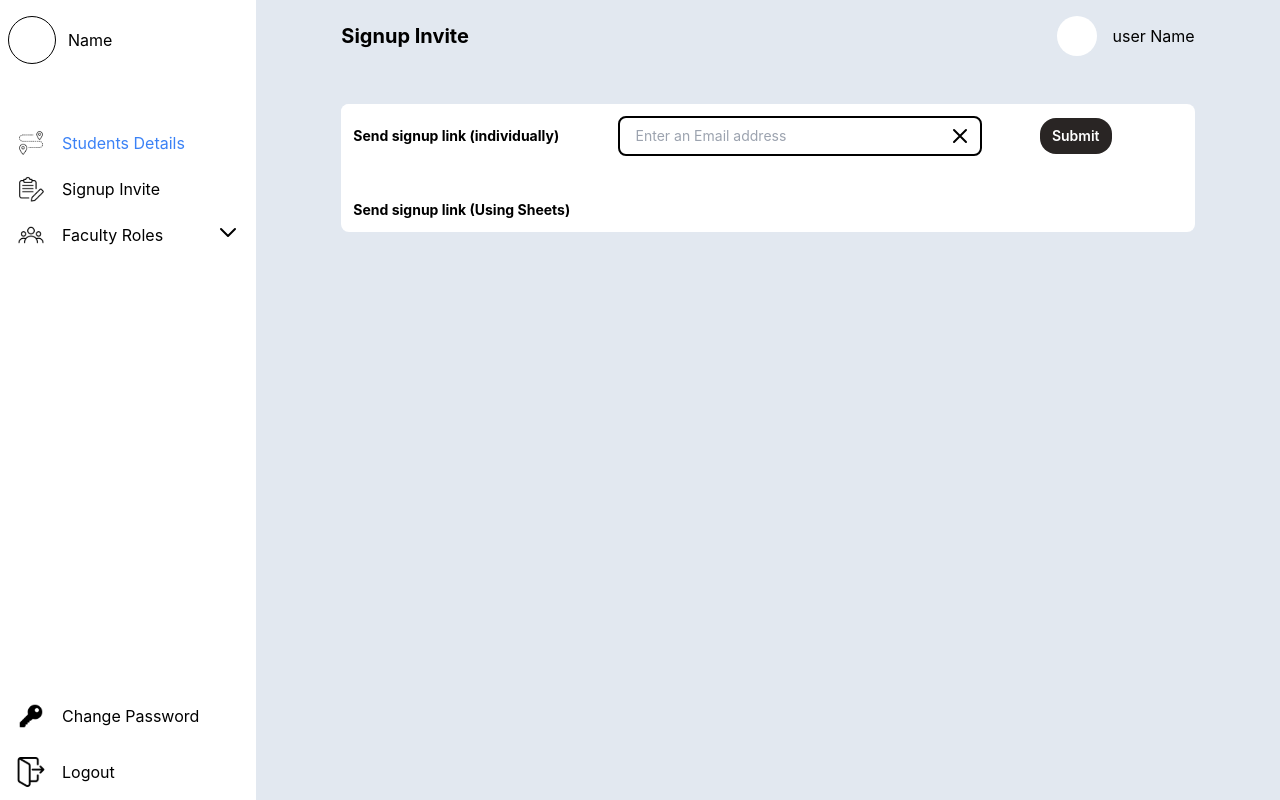
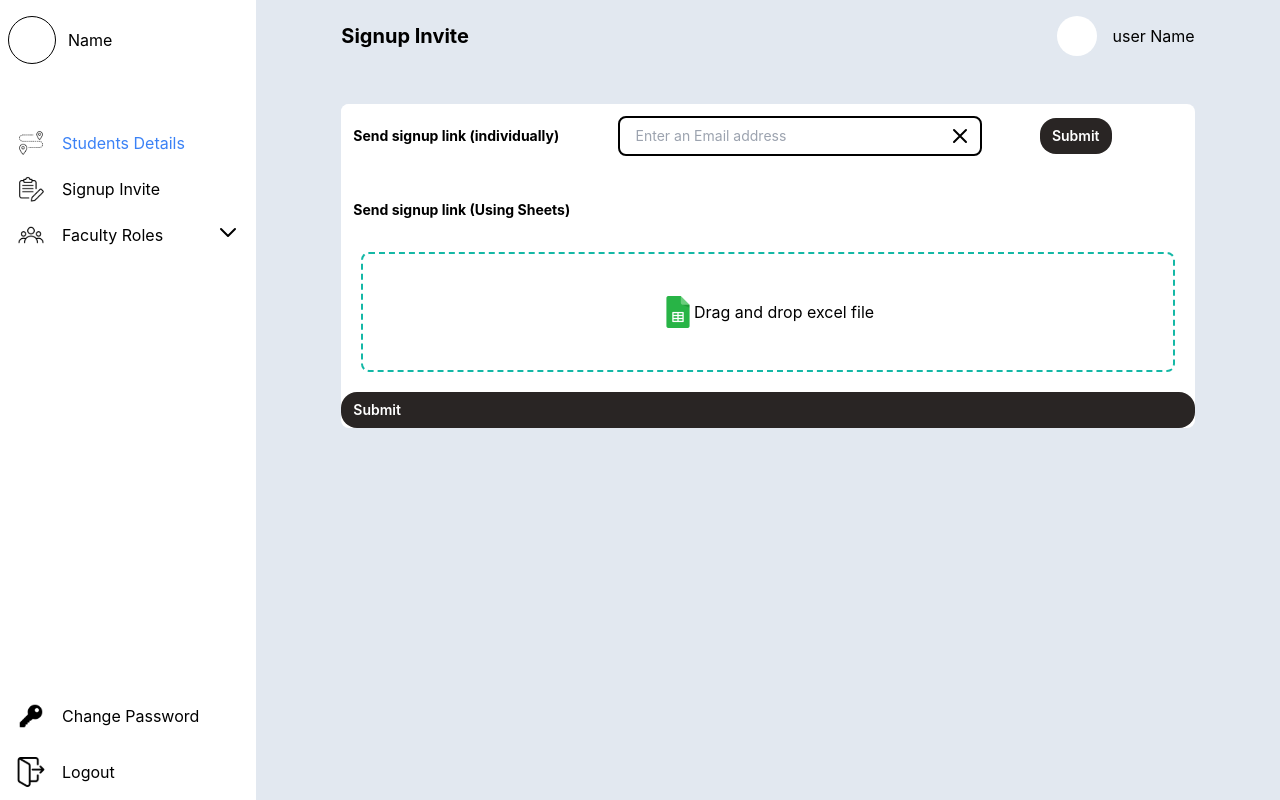
Before and after one commit to shuhaibibrahim/Final-year-project, a React (Create React App) app in the folder frontend/: page /staffadvisor/signupinvite in a window 1280 px wide. Built offline with nearby package versions, Linux system fonts and the light colour scheme.

Commit message:
Added uploader and makechanges in the signup invite

```diff
--- a/frontend/package.json
+++ b/frontend/package.json
@@ -3,9 +3,15 @@
   "version": "0.1.0",
   "private": true,
   "dependencies": {
+    "@emotion/react": "^11.9.0",
+    "@emotion/styled": "^11.8.1",
+    "@material-ui/core": "^4.12.4",
+    "@mui/icons-material": "^5.6.2",
+    "@mui/material": "^5.6.3",
     "@testing-library/jest-dom": "^5.16.3",
     "@testing-library/react": "^12.1.4",
     "@testing-library/user-event": "^13.5.0",
+    "framer-motion": "^6.3.3",
     "react": "^17.0.2",
     "react-dom": "^17.0.2",
     "react-dropzone": "^12.1.0",
--- /dev/null
+++ b/frontend/src/components/Uploader.js
@@ -0,0 +1,51 @@
+import React, {useEffect, useState} from 'react';
+import {useDropzone} from 'react-dropzone';
+import {motion} from 'framer-motion'
+import DeleteForeverIcon from '@mui/icons-material/DeleteForever';
+import Sheets from '../icons/sheets.png'
+
+function Uploader(props) {
+  const [files, setFiles] = useState([]);
+  const [uploaded,setUploaded]=useState(false);
+  const {getRootProps, getInputProps} = useDropzone({
+    accept: '.xlsx',
+    onDrop: acceptedFiles => {
+      setFiles(acceptedFiles.map(file => Object.assign(file, {
+        preview: URL.createObjectURL(file)
+      })));
+      setUploaded(true);
+    }
+  });
+
+  const thumbs = files.map(file => (
+    <div key={file.name}>
+      <div>
+        <h1>{file.name}</h1>
+      </div>
+    </div>
+  ));
+
+  useEffect(() => {
+    // Make sure to revoke the data uris to avoid memory leaks
+    files.forEach(file => URL.revokeObjectURL(file.preview));
+  }, [files]);
+
+  return (
+    <>
+      {uploaded?
+        <motion.div className='flex items-center justify-center w-12/12 bg-white h-40'>
+          <img src={Sheets} className="w-8"/>{thumbs}
+          <DeleteForeverIcon onClick={()=>{setUploaded(false)}} className="ml-2"/>
+        </motion.div>:
+        <motion.div className="bg-white w-12/12 h-40 p-5 rounded-lg">
+          <div {...getRootProps({className:'dropzone'})} className="border-dashed border-2 border-teal-500 rounded-lg w-full h-full flex items-center justify-center">
+            <input {...getInputProps()} className="w-full h-full"/>
+            <img src={Sheets} className="w-8" alt="" />
+            <p>Drag and drop excel file</p>
+          </div>
+        </motion.div>
+      }
+    </>
+  );
+}
+export default Uploader
--- a/frontend/src/pages/StaffAdvisor/SignupInvite.js
+++ b/frontend/src/pages/StaffAdvisor/SignupInvite.js
@@ -1,4 +1,5 @@
 import React from 'react'
+import Uploader from '../../components/Uploader'
 
 function SignupInvite() {
   return (
@@ -37,6 +38,10 @@ function SignupInvite() {
         <div className='text-sm font-bold mt-5 w-11/12 p-3'>Send signup link (Using Sheets)</div>
 
 
+      <Uploader/>
+
+      <div className='py-2 cursor-pointer hover:bg-stone-600 px-3 bg-stone-800 text-white text-sm font-semibold rounded-2xl'>Submit</div>
+
       </div>
     </div>
   )
```
Also changed, not shown: frontend/src/icons/sheets.png (added), 1 other file (tests, documents, lock files or other folders).
